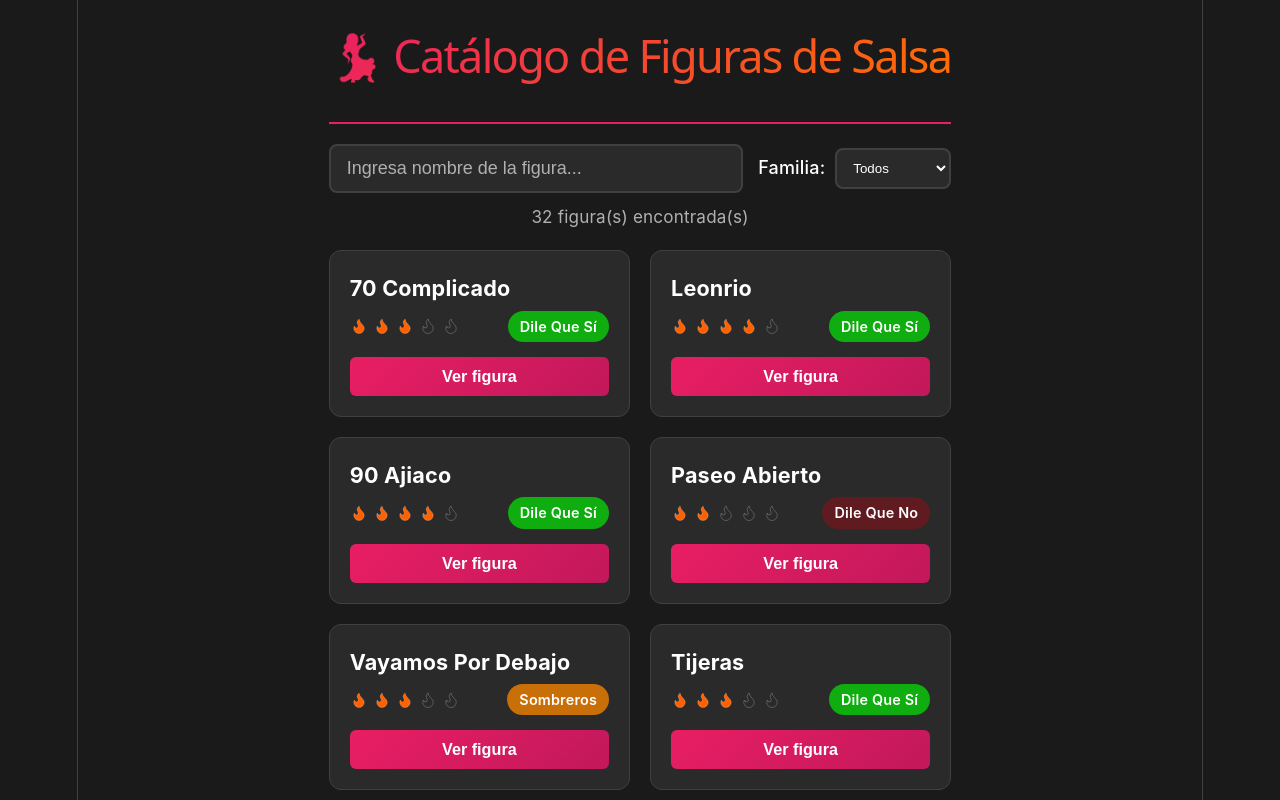
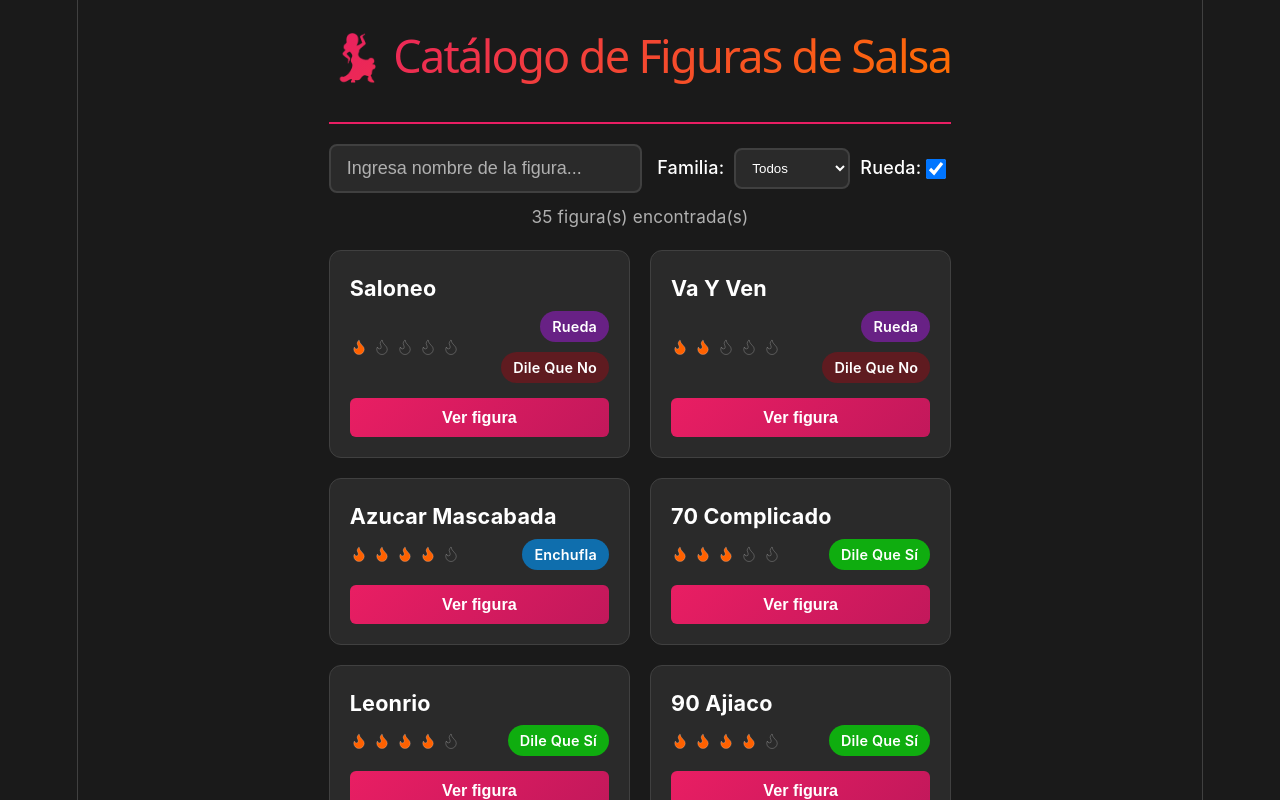
Before and after one commit to Magux14/salsero, a React (Vite) app: page / in a window 1280 px wide. Shown: the top 800 px of the page. Built offline with nearby package versions, Linux system fonts and the light colour scheme.

Commit message:
update: 3 nuevas figuras feat: filtro de rueda feat: etiqueta de rueda

```diff
--- a/src/App.css
+++ b/src/App.css
@@ -145,7 +145,7 @@ body {
 }
 
 .difficulty-container {
-  flex: 65%;
+  flex: 68%;
   display: flex;
   align-items: center;
   gap: 5px;
@@ -162,6 +162,23 @@ body {
   h2, h3 {
     text-transform: capitalize;
   }
+}
+
+.filter-family-container {
+  display: flex;
+  align-items: center;
+  gap: 10px;
+}
+
+.show-wheel-checkbox {
+  display: flex;
+  align-items: center;
+}
+
+input[type="checkbox"] {
+  margin: 5px;
+  width: 1.5em;
+  height: 1.5em;
 }
 
 .aditional-info-container {
@@ -214,6 +231,15 @@ body {
 .family-badge--woman{
   background-color: rgb(211, 80, 189);
   align-self: flex-end;
+}
+
+.family-badge--rueda{
+  background-color: rgb(104, 33, 133);
+  align-self: flex-end;
+}
+
+.only-cuban-info {
+  color: rgb(216, 133, 216);
 }
 
 .family-badge--advanced{
@@ -405,7 +431,7 @@ body {
   }
 
   .filter-box {
-    justify-content: space-between;
+    justify-content: space-around;
   }
 
   .figures-grid {
--- a/src/App.jsx
+++ b/src/App.jsx
@@ -6,8 +6,9 @@ import './App.css'
 
 function App() {
   const [search, setSearch] = useState('')
-  const [selectedFigure, setSelectedFigure] = useState(null)
-  const [filterFamily, setFilterFamily] = useState('todos')
+  const [selectedFigure, setSelectedFigure] = useState(null);
+  const [filterFamily, setFilterFamily] = useState('todos');
+  const [showWheel, setShowWheel] = useState(true);
 
   const families = ['todos', ...new Set(figures.map(f => f.family))]
   const getCSSClass = (family) => {
@@ -26,13 +27,18 @@ function App() {
   });
 
   const filteredFigures = useMemo(() => {
-    return figures.filter(fig => {
+    let filteredFigures = [...figures];
+    if (!showWheel) {
+      filteredFigures = [...filteredFigures.filter(fig => !fig.onlyCuban)];
+    }
+
+    return filteredFigures.filter(fig => {
       const matchesSearch = fig.name.toLowerCase().includes(search.toLowerCase()) ||
         fig.steps.some(step => step.toLowerCase().includes(search.toLowerCase()))
       const matchesFamily = filterFamily === 'todos' || fig.family === filterFamily
       return matchesSearch && matchesFamily
     }).sort((a, b) => b.id - a.id);
-  }, [search, filterFamily])
+  }, [search, filterFamily, showWheel]);
 
 
   return (
@@ -54,6 +60,7 @@ function App() {
         </div>
 
         <div className="filter-box">
+          <div className="filter-family-container">
             <label>Familia:</label>
             <select value={filterFamily} onChange={(e) => setFilterFamily(e.target.value)}>
               {families.map(family => (
@@ -63,6 +70,12 @@ function App() {
               ))}
             </select>
           </div>
+          <label className="show-wheel-checkbox">
+            <span >Rueda:</span>
+            <input type="checkbox" checked={showWheel} onChange={() => setShowWheel(!showWheel)} />
+          </label>
+        </div>
+
       </div>
 
       <div className="results-info">
--- a/src/FigureCard.jsx
+++ b/src/FigureCard.jsx
@@ -18,6 +18,10 @@ export default function FigureCard({ figure, onSelect }) {
               figure.womanKnowledge &&
               <small className={`family-badge family-badge--woman`}>♀ Mujer</small>
             }
+            {
+              figure.onlyCuban &&
+              <small className={`family-badge family-badge--rueda`}>Rueda</small>
+            }
             <small className={`family-badge family-badge--${figure.cssFamily}`}>{figure.family}</small>
           </div>
         </div>
--- a/src/FigureModal.jsx
+++ b/src/FigureModal.jsx
@@ -27,6 +27,10 @@ export default function FigureModal({ figure, onClose }) {
                 figure.womanKnowledge &&
                 <small className={`family-badge family-badge--woman`}>♀ Mujer</small>
               }
+              {
+                figure.onlyCuban &&
+                <small className={`family-badge family-badge--rueda`}>Rueda</small>
+              }
               <small className={`family-badge family-badge--${figure.cssFamily}`}>{figure.family}</small>
             </div>
 
@@ -35,6 +39,12 @@ export default function FigureModal({ figure, onClose }) {
             figure.womanKnowledge &&
             <div>
               <small>La follower debe hacer pasos por su cuenta</small>
+            </div>
+          }
+             {
+            figure.onlyCuban &&
+            <div className="only-cuban-info">
+              <small>Esto solo te servirá en ruedas de salsa cubana</small>
             </div>
           }
         </div>
--- a/src/data.js
+++ b/src/data.js
@@ -545,4 +545,74 @@ export const figures = [
       'dile que no',
     ]
   },
+  {
+    id: 33,
+    name: 'azucar mascabada',
+    family: 'enchufla',
+    difficulty: 4,
+    steps: [
+      'enchuflas',
+      'encentas',
+      'coronas brazo derecho',
+      'exhibes con brazo izquierdo',
+      'te la llevas a rodeo con brazo derecho',
+      'cuando la chica llegue a tu izquierda poner tu codo izquierdo en su antebrazo izquierdo mientras sigue de rodeo',
+      'cuando llegue a tu derecha pones codo derecho en su antebrazo derecho y aquí deja de rodear la chica',
+      'tu brazo izquierdo lo tienes pegado a tu costado y con tu mano derecha le das vuelta a la chica a su izquierda mientras la pasas a tu izquierda',
+      'tu mano izquierda quedará en su espalda y tu mano derecha arriba de tu cabeza',
+      'pasas por abajo de su brazo izquierdo como en un 90 caminando hacia la izquierda',
+      'tu mano izquierda quedará en tu espalda y tu mano derecha a la altura de la cabeza de la chica',
+      'la enchuflas con tu mano derecha para quedar frente a ella',
+      'metes randem tipo kentucky',
+      'dile que no'
+    ]
+  },
+  {
+    id: 34,
+    name: 'va y ven',
+    family: 'dile que no',
+    onlyCuban: true,
+    difficulty: 2,
+    steps: [
+      'empieza en posición de file que no y te separas de tu pareja',
+      'Hombres:',
+      'lateral izquierdo',
+      'recorres pie derecho a la izquierda',
+      'cruzas pie izquierdo',
+      'pie derecho sigue para terminar con pie derecho un poco abierto',
+      'giras 45° a la izquierda',
+      'haces un "basilala" (vuelta a la izquierda)',
+      'al terminar el basilala caminar con tu pie derecho a la derecha',
+      'tu pie izquierdo cruza hacia atrás',
+      'pie derecho marca base',
+      'pie izquierdo se va hacía enfrente y a la izquierda (para darle espacio a la chava)',
+      'pie derecho cruza para atrás mientras das 2 aplausos',
+      'dile que no',
+      'Mujeres:',
+      'pie derecho atrás',
+      'pie izquierdo base',
+      'te exhibes solita (con adorno si se puede)',
+      'pie derecho atrás',
+      'pie izquierdo base',
+      'das un paso con tu pie derecho a modo que gires 45% la izquierda',
+      'pie ziquierdo base (acercandose un poco al pie derecho)',
+      'pie izquierdo camina luego derecho mientras giras 180% y moviéndote hacia la izquierda',
+      'tu pie izquierdo cruza hacia atrás',
+      'tu pie derecho cruza hacia atrás',
+      'dile que no',
+    ]
+  },
+    {
+    id: 35,
+    name: 'saloneo',
+    family: 'dile que no',
+    onlyCuban: true,
+    difficulty: 1,
+    steps: [
+      'empiezas en posición de dile que no y te vas a mantener en esa posición junto con tu pareja',
+      'vas a caminar donde está el próximo hombre',
+      'durante ese recorrido vas a girar junto con la chica en posicion de dile que no unos 180° (en otras palabras vas a terminar viendo a la direccion contraria de donde estabas originalmente)',
+      'repites infinitamente hasta que te den otra instrucción',
+    ]
+  },
 ];
```
Also changed, not shown: 4 other files (tests, documents, lock files or other folders). Lines whose indentation alone changed are shown as unchanged.
